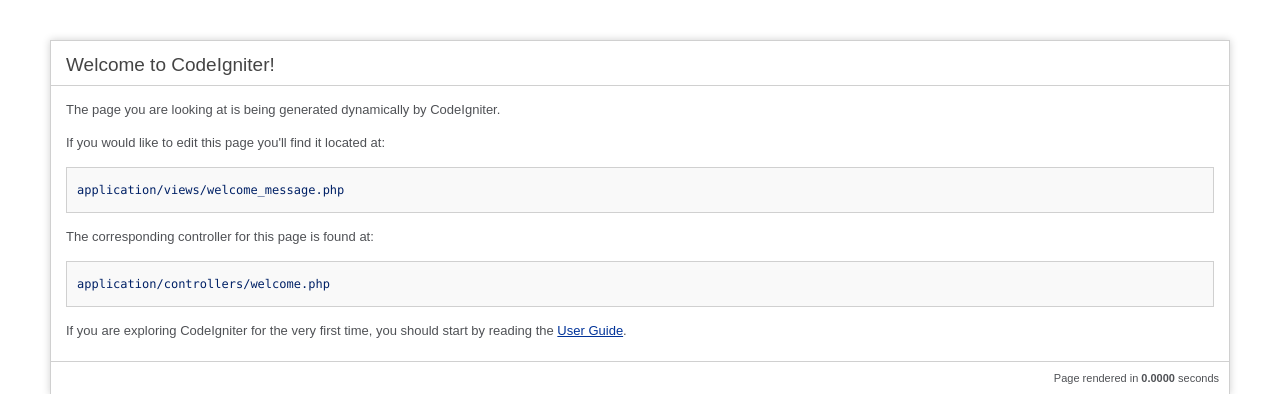
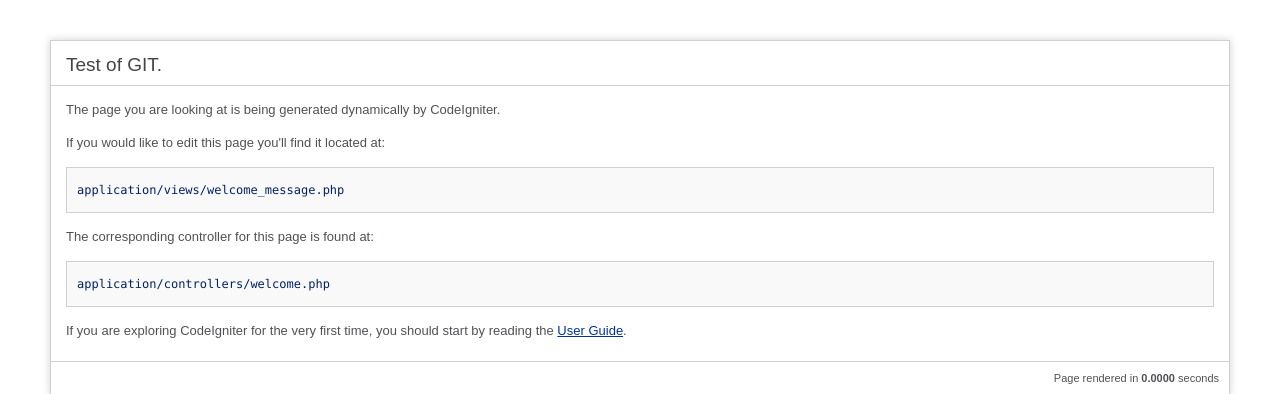
Before and after one commit to Reekani/NEW_CMS, a CodeIgniter app: page / in a window 1280 px wide. Shown: the top 394 px of the page. Run offline with CodeIgniter, Linux system fonts and the light colour scheme.

Commit message:
Git Test.

```diff
--- a/application/views/welcome_message.php
+++ b/application/views/welcome_message.php
@@ -67,7 +67,7 @@
 <body>
 
 <div id="container">
-	<h1>Welcome to CodeIgniter!</h1>
+	<h1>Test of GIT.</h1>
 
 	<div id="body">
 		<p>The page you are looking at is being generated dynamically by CodeIgniter.</p>
```
